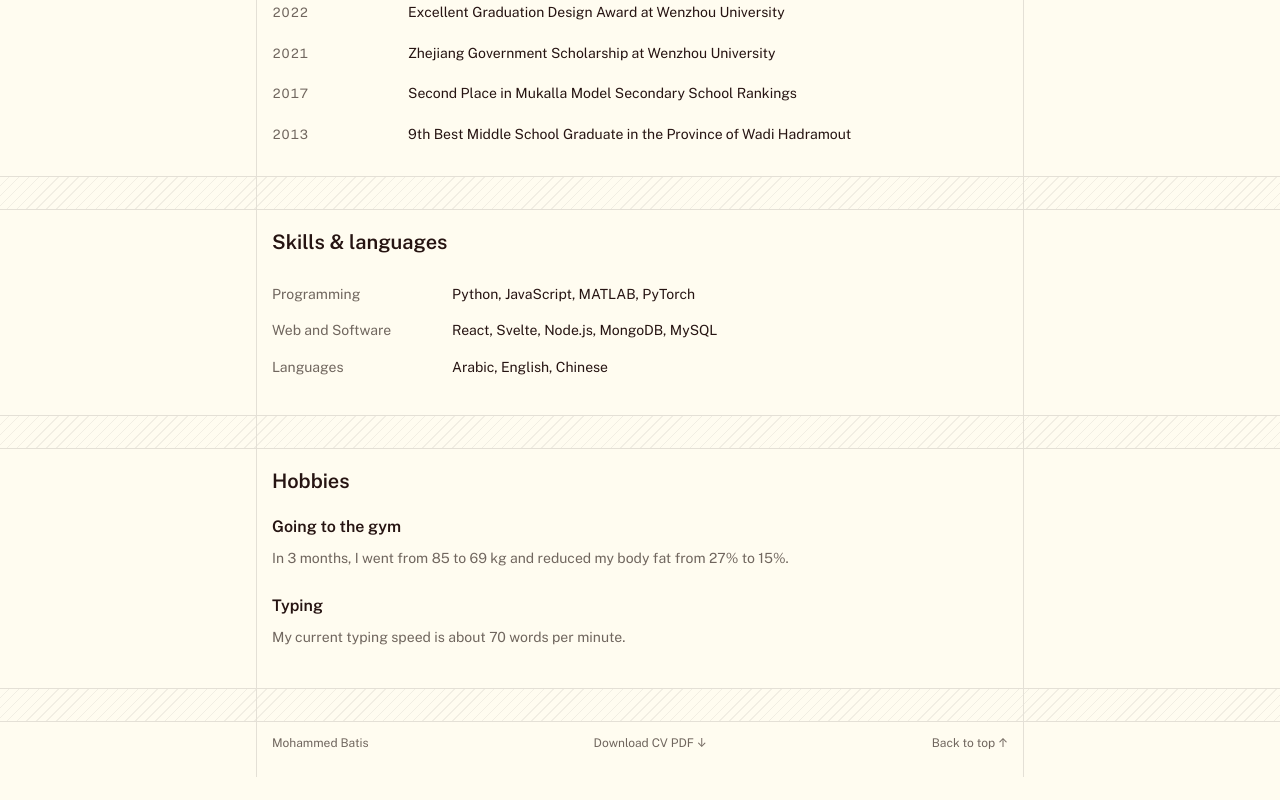
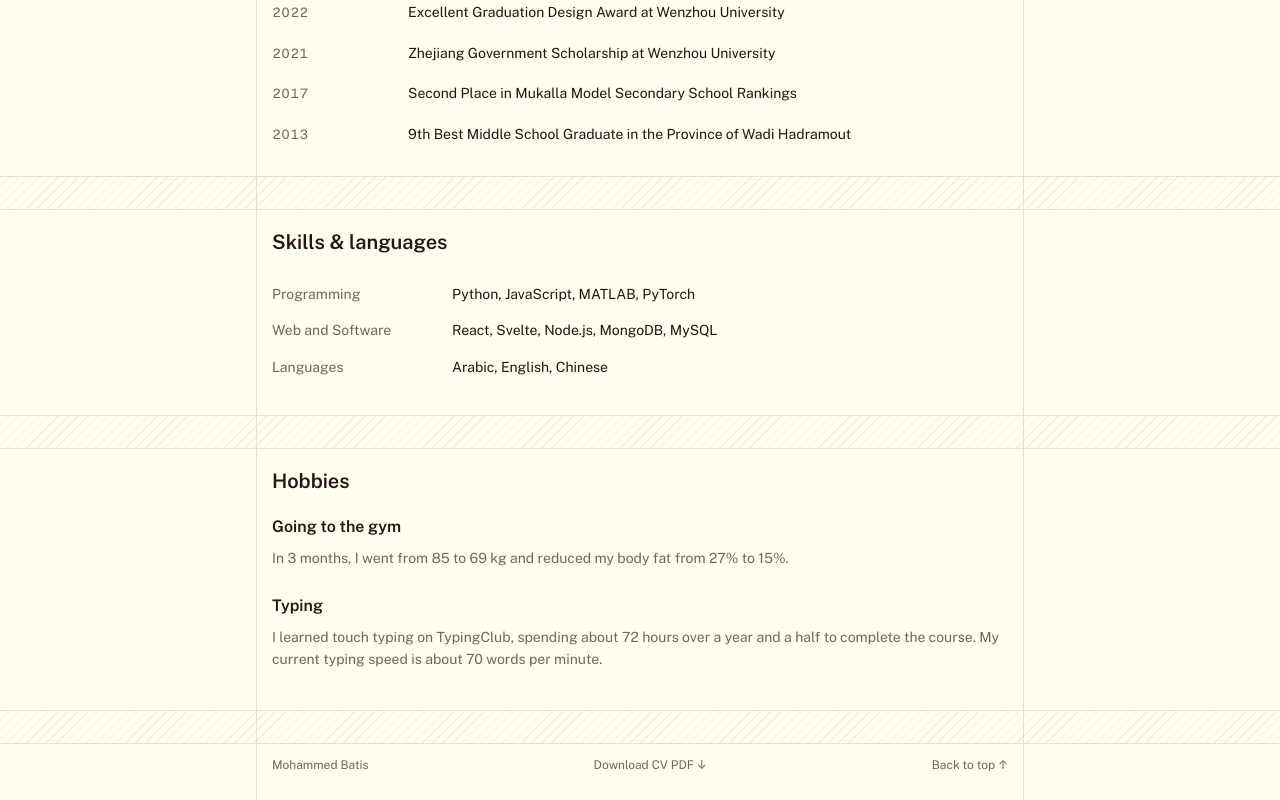
Before and after one commit to batis1/batis1, a SvelteKit app: page / in a window 1280 px wide. Shown: the part 3283-4083 px from the top of the page. Before the commit the page ends 4060 px from the top, so only its background shows below. Built offline with nearby package versions, Linux system fonts and the light colour scheme.

Commit message:
Describe typing course and practice time

```diff
--- a/src/routes/+page.svelte
+++ b/src/routes/+page.svelte
@@ -184,7 +184,7 @@ const publications = [
     <h3>Going to the gym</h3>
     <p class="hobby-detail">In {bodyProgress.months} months, I went from {bodyProgress.weight.before} to {bodyProgress.weight.after} kg and reduced my body fat from {bodyProgress.bodyFat.before}% to {bodyProgress.bodyFat.after}%.</p>
     <h3 class="hobby-heading">Typing</h3>
-    <p class="hobby-detail">My current typing speed is about 70 words per minute.</p>
+    <p class="hobby-detail">I learned touch typing on <a href="https://www.typingclub.com/">TypingClub</a>, spending about 72 hours over a year and a half to complete the course. My current typing speed is about 70 words per minute.</p>
 </section>
 <footer><span>Mohammed Batis</span><a href={profile.cv}>Download CV PDF &darr;</a><a href="#cv">Back to top &uarr;</a></footer>
 </main>
```
